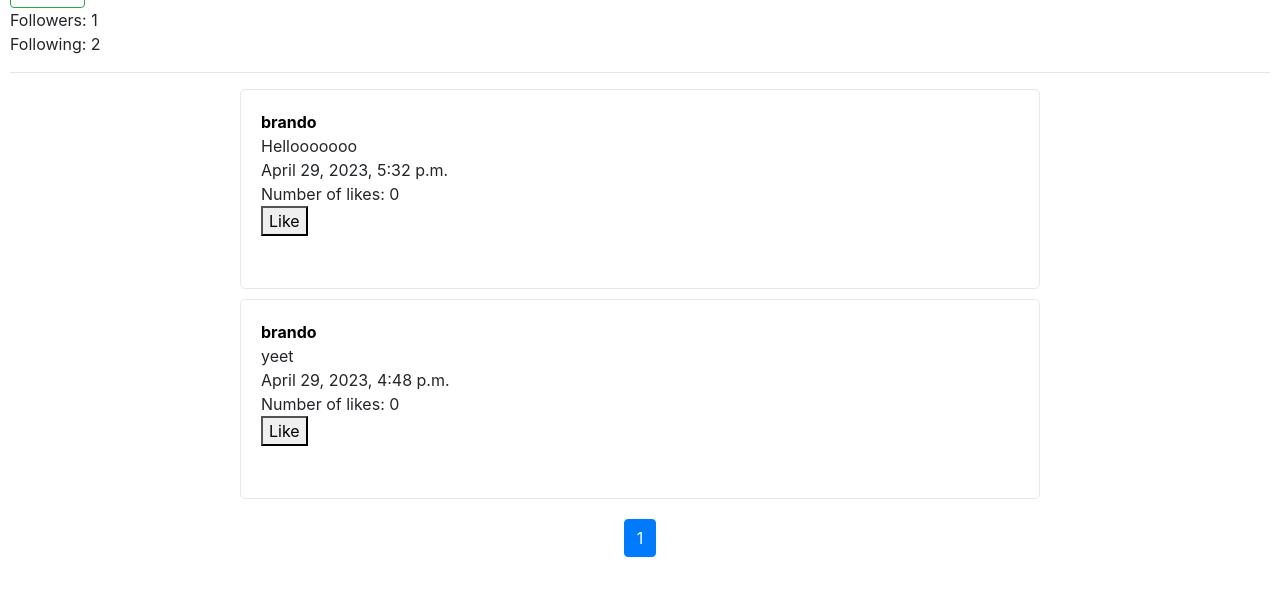
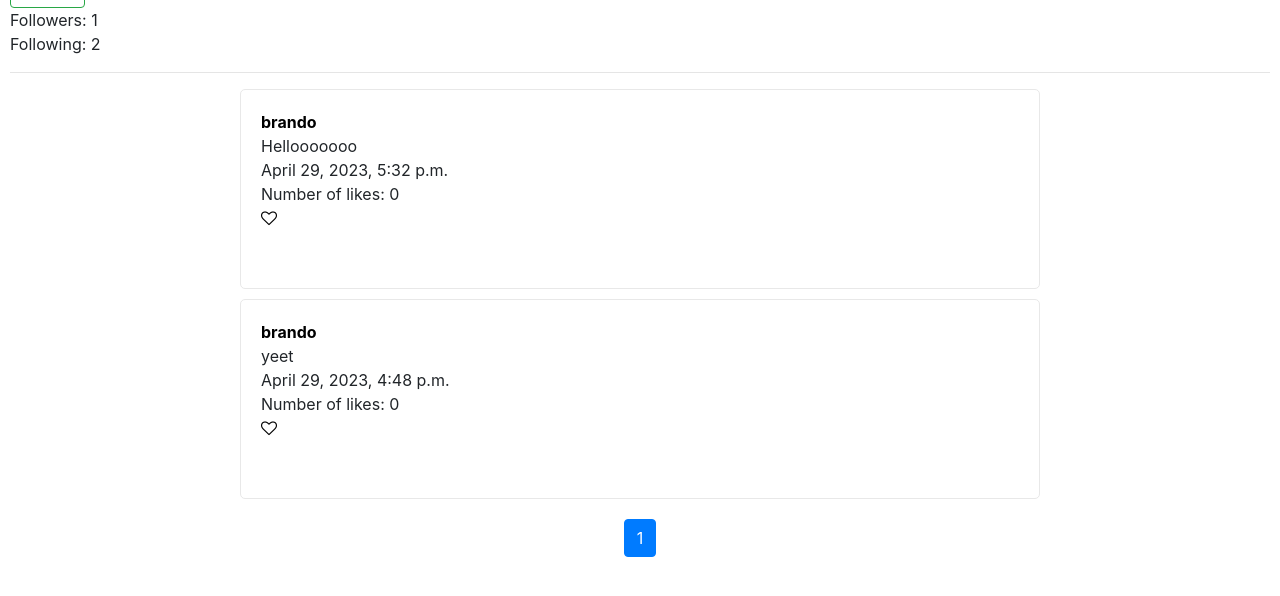
Before and after one commit to brandon-prescott/network, a Django app: page /profile/1 in a window 1280 px wide. Shown: the part 174-770 px from the top of the page. Run offline with Django 3.2, Linux system fonts and the light colour scheme; a user stored in the database is signed in; data comes from the database, SQL or seed files in the repository; both versions use the stored data as it was after the commit; data that the repository does not hold is empty; some libraries are stand-ins or nearby versions.

Commit message:
heart icon

```diff
--- a/network/static/network/posts.js
+++ b/network/static/network/posts.js
@@ -93,7 +93,7 @@ function savePost(postID) {
 function likePost(postID) {
 
     // Replace like button with unlike button
-    document.querySelector(`#like-div-${postID}`).innerHTML = `<button id="unlike-btn-${postID}">Unlike</button>`;
+    document.querySelector(`#like-div-${postID}`).innerHTML = `<button class="remove-style" id="unlike-btn-${postID}"><i class="fa fa-heart heart-liked"></i></button>`;
     document.querySelector(`#like-div-${postID}`).id = `unlike-div-${postID}`;
     document.querySelector(`#unlike-btn-${postID}`).addEventListener('click', () => unlikePost(postID));
 
@@ -122,7 +122,7 @@ function likePost(postID) {
 function unlikePost(postID) {
 
     // Replace unlike button with like button
-    document.querySelector(`#unlike-div-${postID}`).innerHTML = `<button id="like-btn-${postID}">Like</button>`;
+    document.querySelector(`#unlike-div-${postID}`).innerHTML = `<button class="remove-style" id="like-btn-${postID}"><i class="fa fa-heart-o"></i></button>`;
     document.querySelector(`#unlike-div-${postID}`).id = `like-div-${postID}`;
     document.querySelector(`#like-btn-${postID}`).addEventListener('click', () => likePost(postID));
 
--- a/network/static/network/styles.css
+++ b/network/static/network/styles.css
@@ -48,3 +48,14 @@ body {
     justify-content: center;
     margin: 20px auto;
 }
+
+.remove-style {
+    background: none;
+    border: none;
+    padding: 0;
+    margin: 0;
+}
+
+.heart-liked {
+    color: red;
+}
--- a/network/templates/network/layout.html
+++ b/network/templates/network/layout.html
@@ -6,6 +6,7 @@
         <title>{% block title %}Social Network{% endblock %}</title>
         <link rel="stylesheet" href="https://stackpath.bootstrapcdn.com/bootstrap/4.4.1/css/bootstrap.min.css" integrity="sha384-Vkoo8x4CGsO3+Hhxv8T/Q5PaXtkKtu6ug5TOeNV6gBiFeWPGFN9MuhOf23Q9Ifjh" crossorigin="anonymous">
         <link href="{% static 'network/styles.css' %}" rel="stylesheet">
+        <link rel="stylesheet" href="https://cdnjs.cloudflare.com/ajax/libs/font-awesome/4.7.0/css/font-awesome.min.css">
         <script src="https://cdn.jsdelivr.net/npm/js-cookie@3.0.0/dist/js.cookie.min.js"></script>
         {% block script %}
         {% endblock %}
--- a/network/templates/network/posts.html
+++ b/network/templates/network/posts.html
@@ -33,11 +33,15 @@
             </div>
             {% if user.is_authenticated and post.id not in liked_post_ids %}
                 <div id="like-div-{{ post.id }}">
-                    <button id="like-btn-{{ post.id }}">Like</button>
+                    <button class="remove-style" id="like-btn-{{ post.id }}">
+                        <i class="fa fa-heart-o"></i>
+                    </button>
                 </div>
             {% elif user.is_authenticated and post.id in liked_post_ids %}
-                <div class id="unlike-div-{{ post.id }}">
-                    <button id="unlike-btn-{{ post.id }}">Unlike</button>
+                <div id="unlike-div-{{ post.id }}">
+                    <button class="remove-style" id="unlike-btn-{{ post.id }}">
+                        <i class="fa fa-heart heart-liked"></i>
+                    </button>
                 </div>
             {% else %}
             {% endif %}
```
Also changed, not shown: db.sqlite3.
